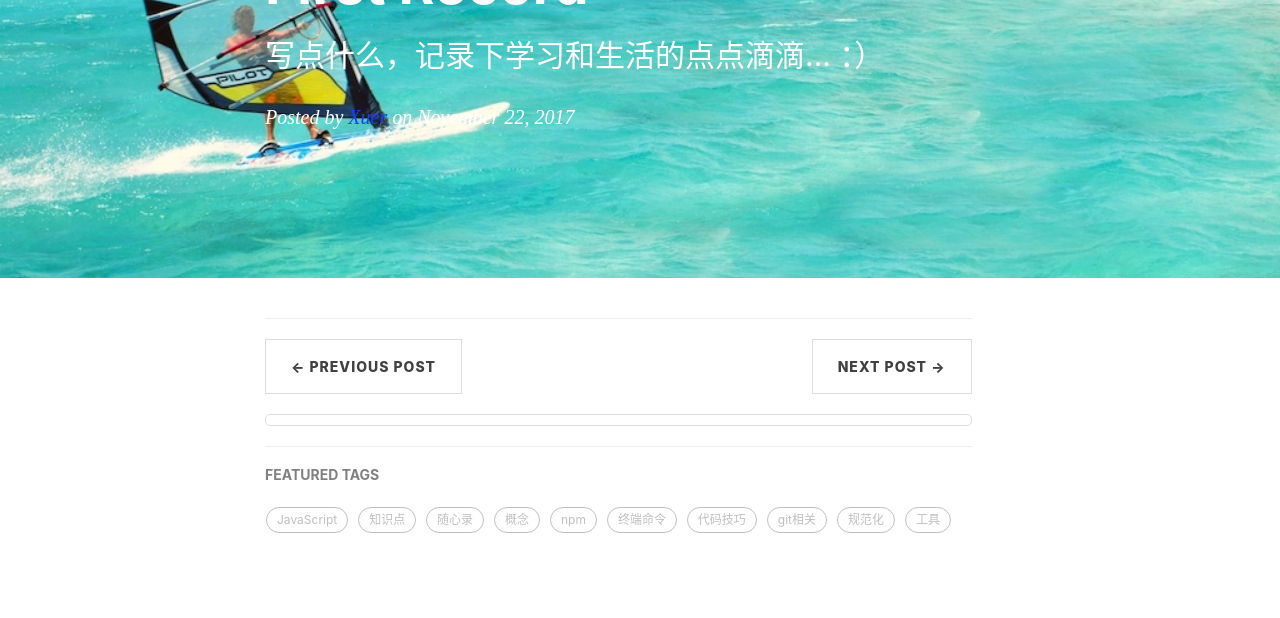
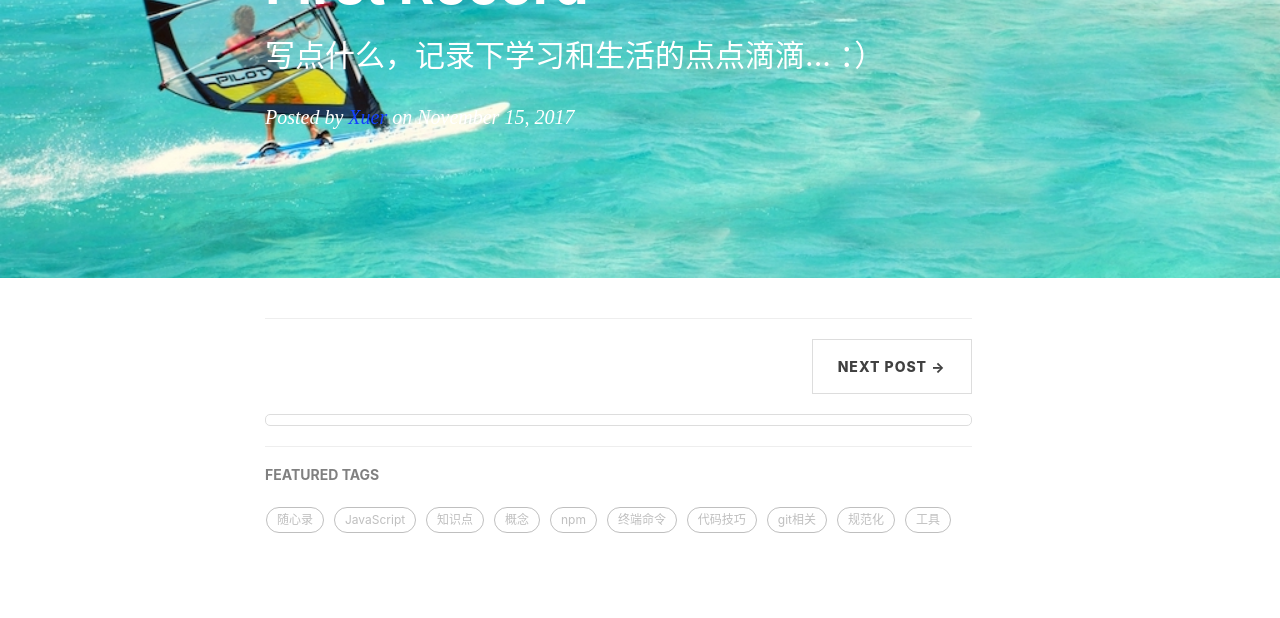
Before and after one commit to liuxingyu521/blog, a Jekyll site: the page built from _posts/2017-11-15-first-record.md, in a window 1280 px wide. Shown: the part 245-863 px from the top of the page. Built offline with Jekyll 4.4.1, drawn with Linux system fonts in a browser that asks for light colours; comment, search, counter and statistics services are not loaded.

Commit message:
build: 修改post时间格式

```diff
--- a/_posts/2017-11-22-first-record.md
+++ b/_posts/2017-11-15-first-record.md
@@ -2,7 +2,7 @@
 layout:     post
 title:      "First Record"
 subtitle:   "写点什么，记录下学习和生活的点点滴滴... ：）"
-date:       2017-11-22
+date:       2017-11-15
 author:     "Xuer"
 header-img: "img/post-bg-first-record.jpg"
 tags:
--- a/index.html
+++ b/index.html
@@ -19,7 +19,7 @@
         </div>
     </a>
     <p class="post-meta">
-        Posted by {% if post.author %}{{ post.author }}{% else %}{{ site.title }}{% endif %} on {{ post.date | date: "%B %-d, %Y" }}
+        Posted by {% if post.author %}{{ post.author }}{% else %}{{ site.title }}{% endif %} on {{ post.date | date: "%Y-%m-%d" }}
     </p>
 </div>
 <hr>
```
